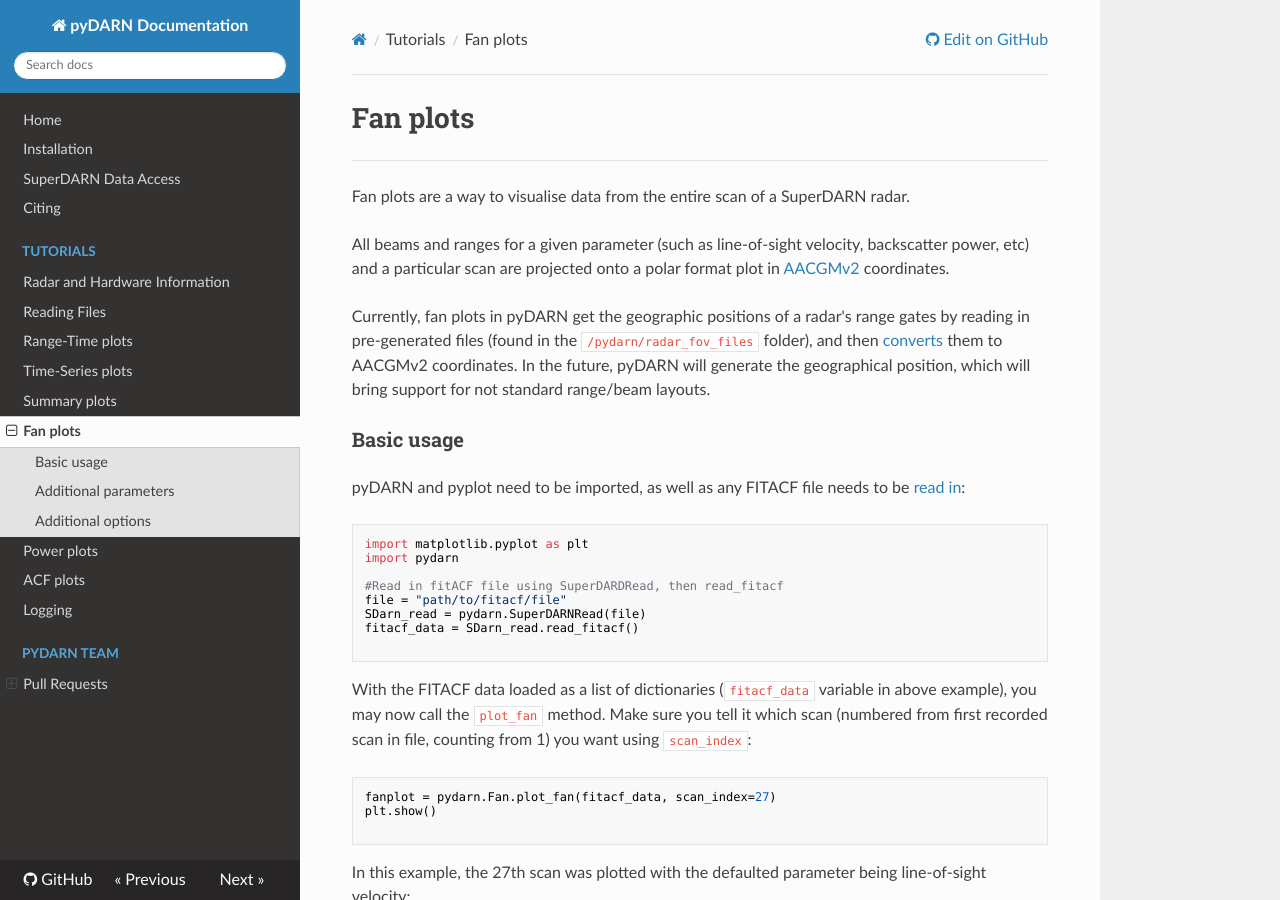
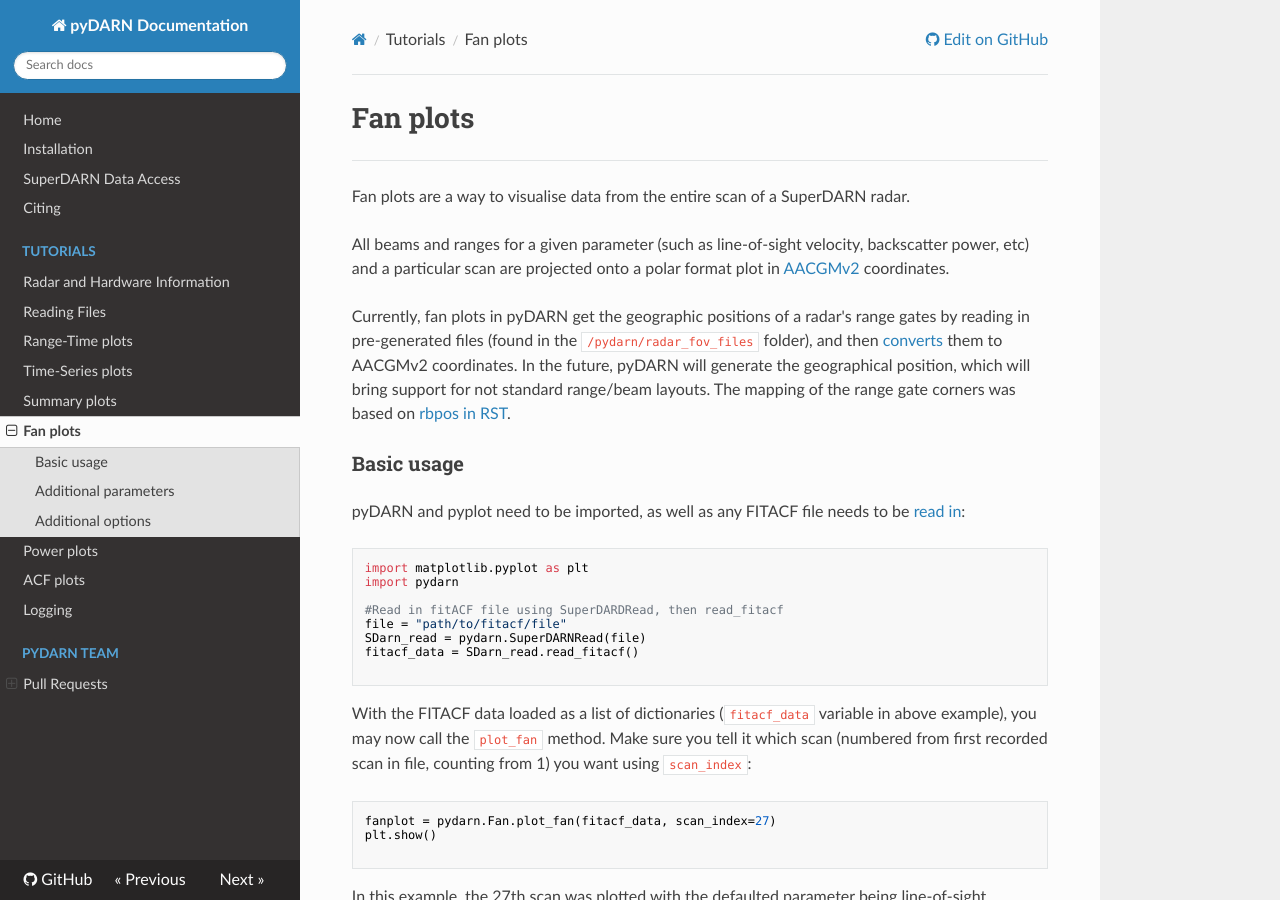
Before and after one commit to SuperDARN/pydarn, an MkDocs documentation site: the page built from docs/user/fan.md, in a window 1280 px wide and 900 px high. Built offline with MkDocs 1.6.1, drawn with Linux system fonts in a browser that asks for light colours; nearby versions of some CDN libraries.

Commit message:
added docs on mapping of beam corners

```diff
--- a/docs/user/fan.md
+++ b/docs/user/fan.md
@@ -20,6 +20,7 @@
 All beams and ranges for a given parameter (such as line-of-sight velocity, backscatter power, etc) and a particular scan are projected onto a polar format plot in [AACGMv2](http://superdarn.thayer.dartmouth.edu/aacgm.html) coordinates.
 
 Currently, fan plots in pyDARN get the geographic positions of a radar's range gates by reading in pre-generated files (found in the `/pydarn/radar_fov_files` folder), and then [converts](https://pypi.org/project/aacgmv2/) them to AACGMv2 coordinates. In the future, pyDARN will generate the geographical position, which will bring support for not standard range/beam layouts.
+The mapping of the range gate corners was based on [rbpos in RST](https://github.com/SuperDARN/rst/blob/0aa1fffed4cc48c1eb6372dfc9effa688af95624/codebase/superdarn/src.idl/lib/legacy.1.6/rbposlib.pro).
 
 ### Basic usage
 pyDARN and pyplot need to be imported, as well as any FITACF file needs to be [read in](https://pydarn.readthedocs.io/en/master/user/SDarnRead/):
```
